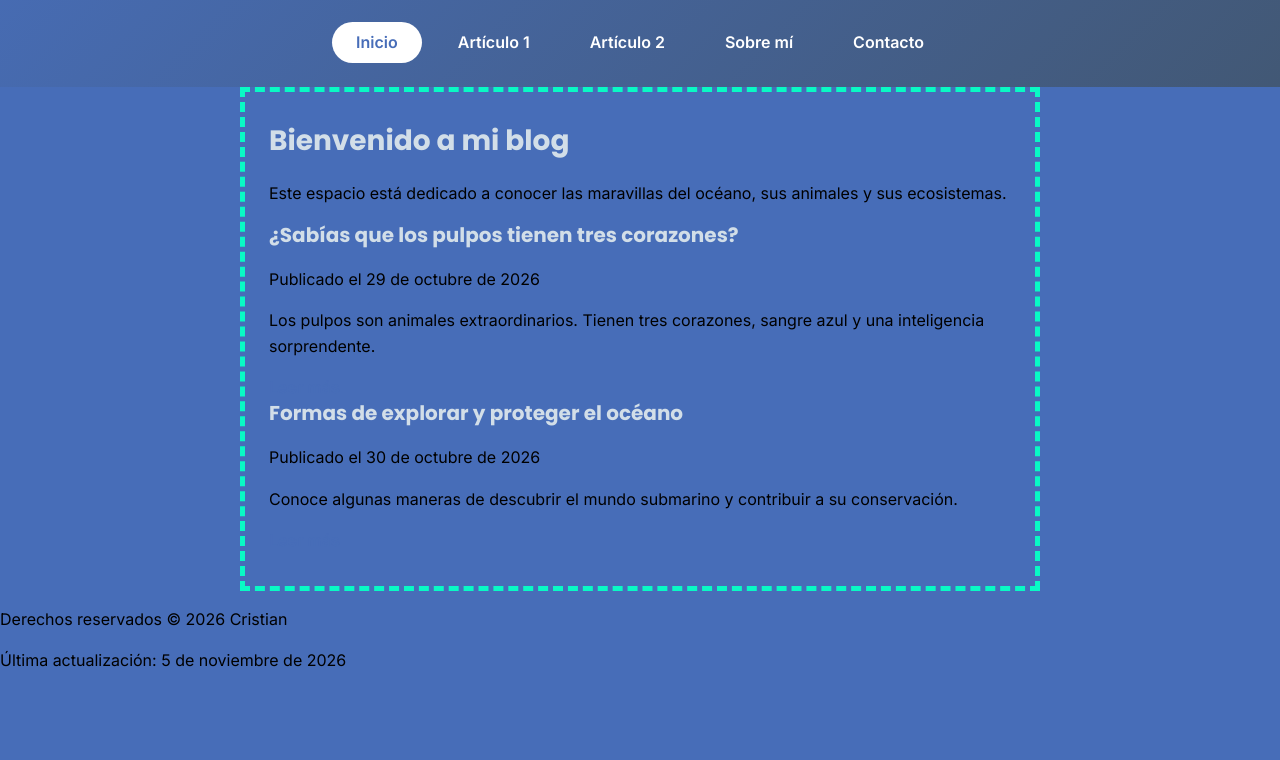
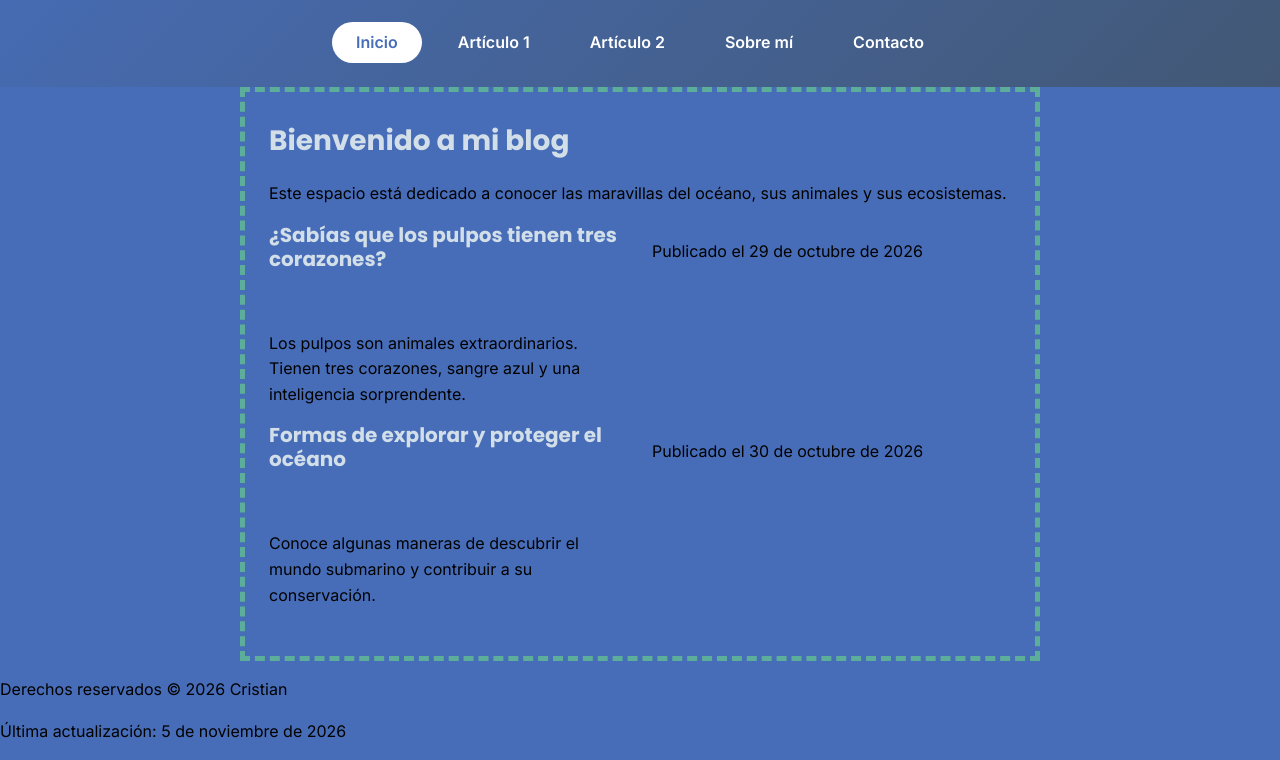
Before and after one commit to compaprox/02_blogpersonal, a plain HTML site: page index.html in a window 1280 px wide. Shown: the part 130-890 px from the top of the page. Before the commit the page ends 820 px from the top, so only its background shows below. Drawn offline with Linux system fonts and the light colour scheme.

Commit message:
feat/tarjetas en el index

```diff
--- a/css/estilos.css
+++ b/css/estilos.css
@@ -12,7 +12,7 @@
     --color-fondo: #6290c8;
     --color-superficie: #fff;
     --color-texto-suave: #82a8d7;
-    --color-borde: #09f9c5;
+    --color-borde: #5dad9b;
 
     /* tipografia */
     --fuente-texto: 'Inter',system-ui, sans-serif;
@@ -22,6 +22,10 @@
     --ancho-maximo: 1200px;
     --ancho-contenido: 800px;
 
+    /* tarjetas */
+    --radio: 8px;
+    --sombra: 0 2px 8px rgba(0, 0, 0, 0.8);
+    --sombra-fuerte: 0 8px 20px rgba(0, 0, 0, 0.12);
 }
 /* correccion del calculo del tamaño de las cajas box */
 *,
@@ -131,3 +135,10 @@ nav a.activo {
     background-color: white;
     color: var(--color-principal);
 }
+
+/*tarjetas de los articulos*/
+.tarjeta {
+    display:grid;
+    grid-template-columns:repeat(auto-fit, minmax(280px, 1fr));
+    gap: 1.5rem;
+}
--- a/index.html
+++ b/index.html
@@ -27,12 +27,13 @@
     <main>
         <section>
             <h2>Bienvenido a mi blog</h2>
+            <div class="tarjetas">
                 <p>
                     Este espacio está dedicado a conocer las maravillas
                     del océano, sus animales y sus ecosistemas.
                 </p>
 
-            <article>
+                <article class="tarjeta">
                     <h3>¿Sabías que los pulpos tienen tres corazones?</h3>
                     <p>
                         Publicado el
@@ -43,10 +44,11 @@
                         Tienen tres corazones, sangre azul y una
                         inteligencia sorprendente.
                     </p>
-                <a href="articulo-1.html">Leer más</a>
+                    <a href="articulo-1.html" class="boton">Leer más</a>
                 </article>
+            </div>
 
-            <article>
+            <article class="tarjeta">
                 <h3>Formas de explorar y proteger el océano</h3>
                 <p>
                     Publicado el
@@ -56,7 +58,7 @@
                     Conoce algunas maneras de descubrir el mundo
                     submarino y contribuir a su conservación.
                 </p>
-                <a href="articulo-2.html">Leer más</a>
+                <a href="articulo-2.html" class="boton">Leer más</a>
             </article>
         </section>
     </main>
```
Lines whose indentation alone changed are shown as unchanged.
